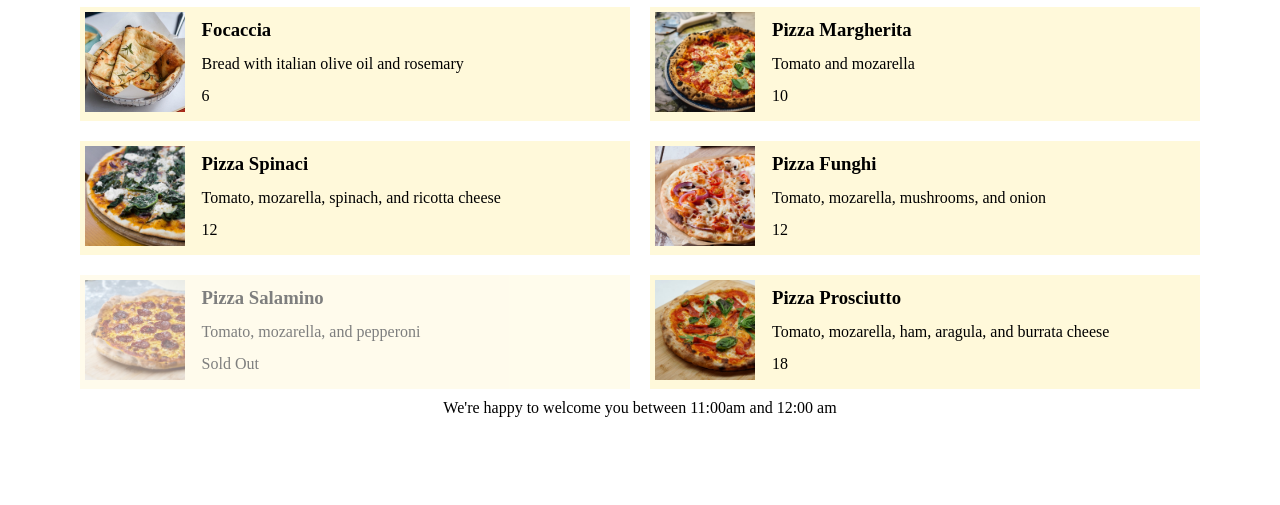
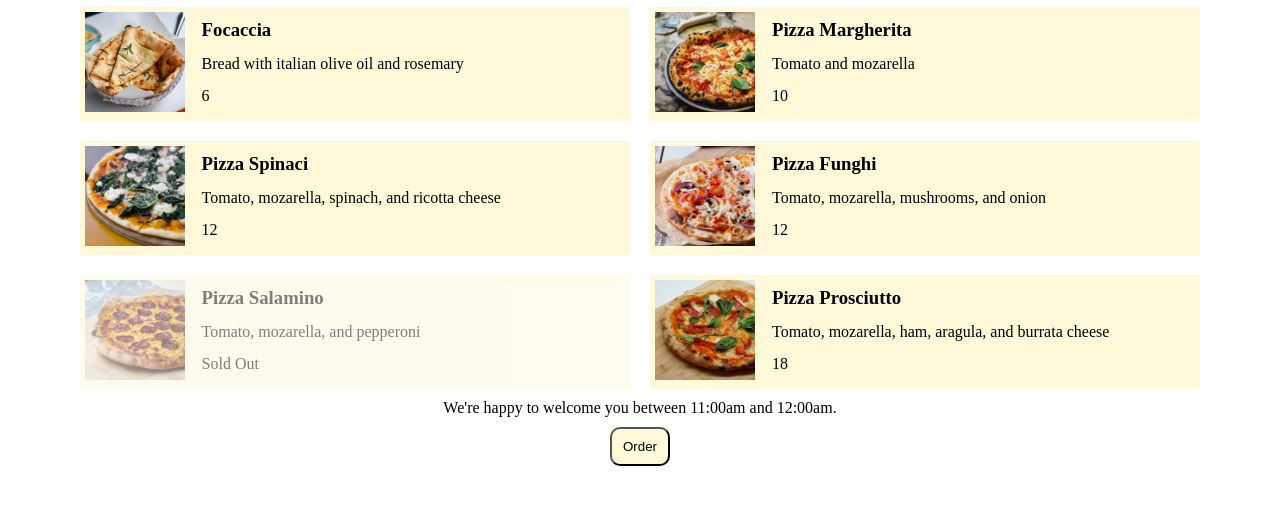
Before and after one commit to Ahmar-Abbas-Nasir/Js-Task, a plain HTML site: page Task-6-Menu/menu.html in a window 1280 px wide. Shown: the part 195-700 px from the top of the page. Drawn offline with Linux system fonts and the light colour scheme.

Commit message:
Task-6 updated

```diff
--- a/Task-6-Menu/menu.css
+++ b/Task-6-Menu/menu.css
@@ -1,8 +1,6 @@
 *{
   margin: 0;
   padding: 0;
-}
-body{
   box-sizing: border-box;
 }
 /*nav....*/
@@ -51,6 +49,19 @@ img{
 .opacity{
   opacity: 0.5;
 }
+/* after menu */
+.footerDiv{
+  display: flex;
+  flex-direction: column;
+  align-items: center;
+}
+.btn{
+  margin: 10px;
+  padding: 10px;
+  background-color: rgb(255 249 218);
+  border-radius: 10px;
+  width: 60px;
+}
 /* utility classes */
 .center{
   text-align: center;
--- a/Task-6-Menu/menu.js
+++ b/Task-6-Menu/menu.js
@@ -63,7 +63,10 @@ pizzaData.forEach((data)=>{
 
   container.appendChild(newDiv);
 });
+  let footer = document.createElement("div");
+  footer.className="footerDiv";
   const now = new Date();
+  console.log(now);
   const hours = now.getHours();
   const minutes = now.getMinutes();
   const seconds = now.getSeconds();
@@ -75,9 +78,14 @@ pizzaData.forEach((data)=>{
   const currentMinute = now.getMinutes();
   if(currentHour>=11 && currentMinute>=0) {
     console.log("open");
-    timing.textContent="We're happy to welcome you between 11:00am and 12:00 am";
+    timing.textContent="We're happy to welcome you between 11:00am and 12:00am";
   }else{
     console.log("close");
-    timing.textContent="We're happy to welcome you between 11:00am and 12:00 am";
+    timing.textContent="We're happy to welcome you between 11:00am and 12:00am.";
   }
-  container.appendChild(timing);
+  let button = document.createElement("button");
+  button.classList.add("btn");
+  button.innerText="Order";
+  footer.appendChild(timing);
+  footer.appendChild(button);
+  container.after(footer);
```
